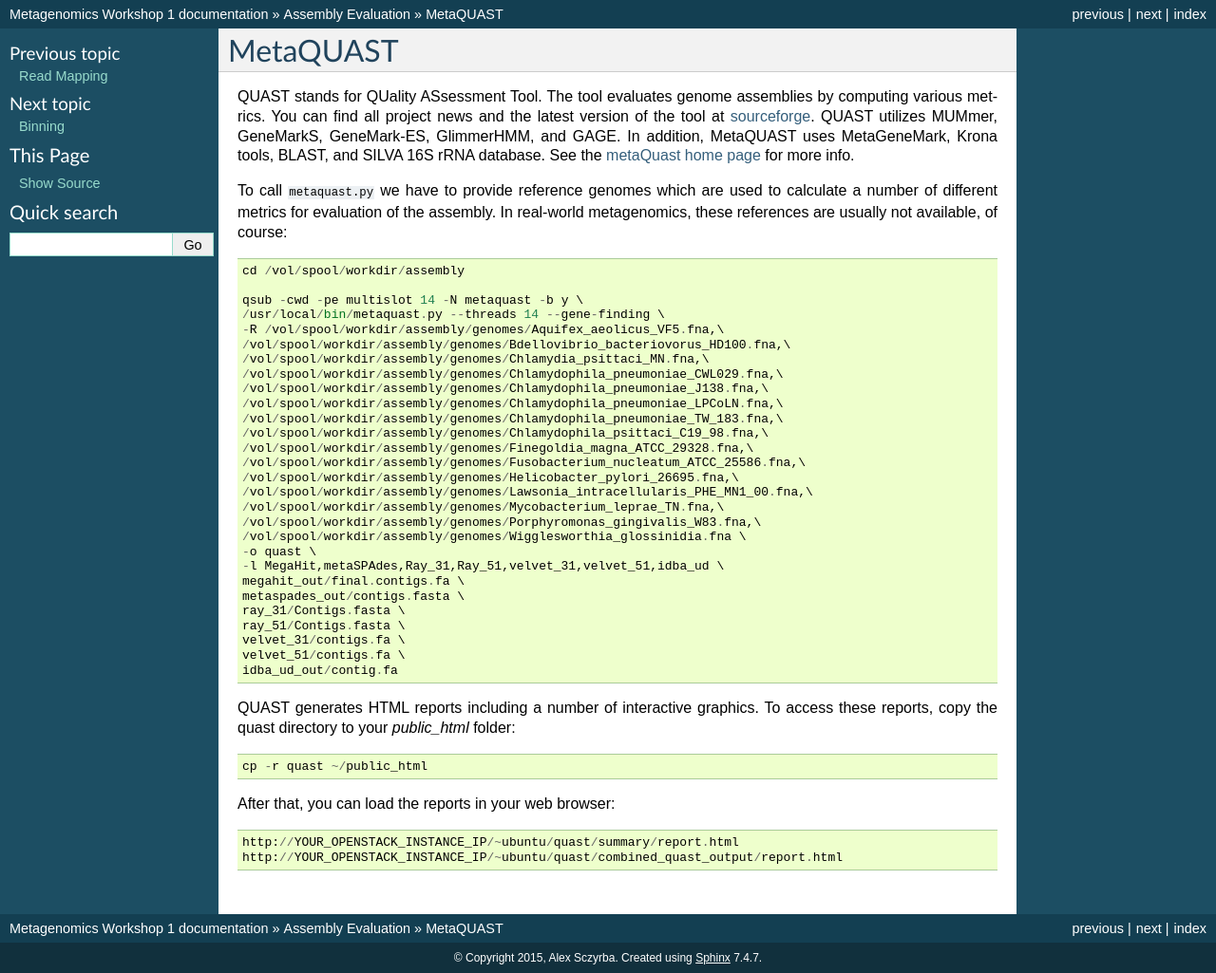
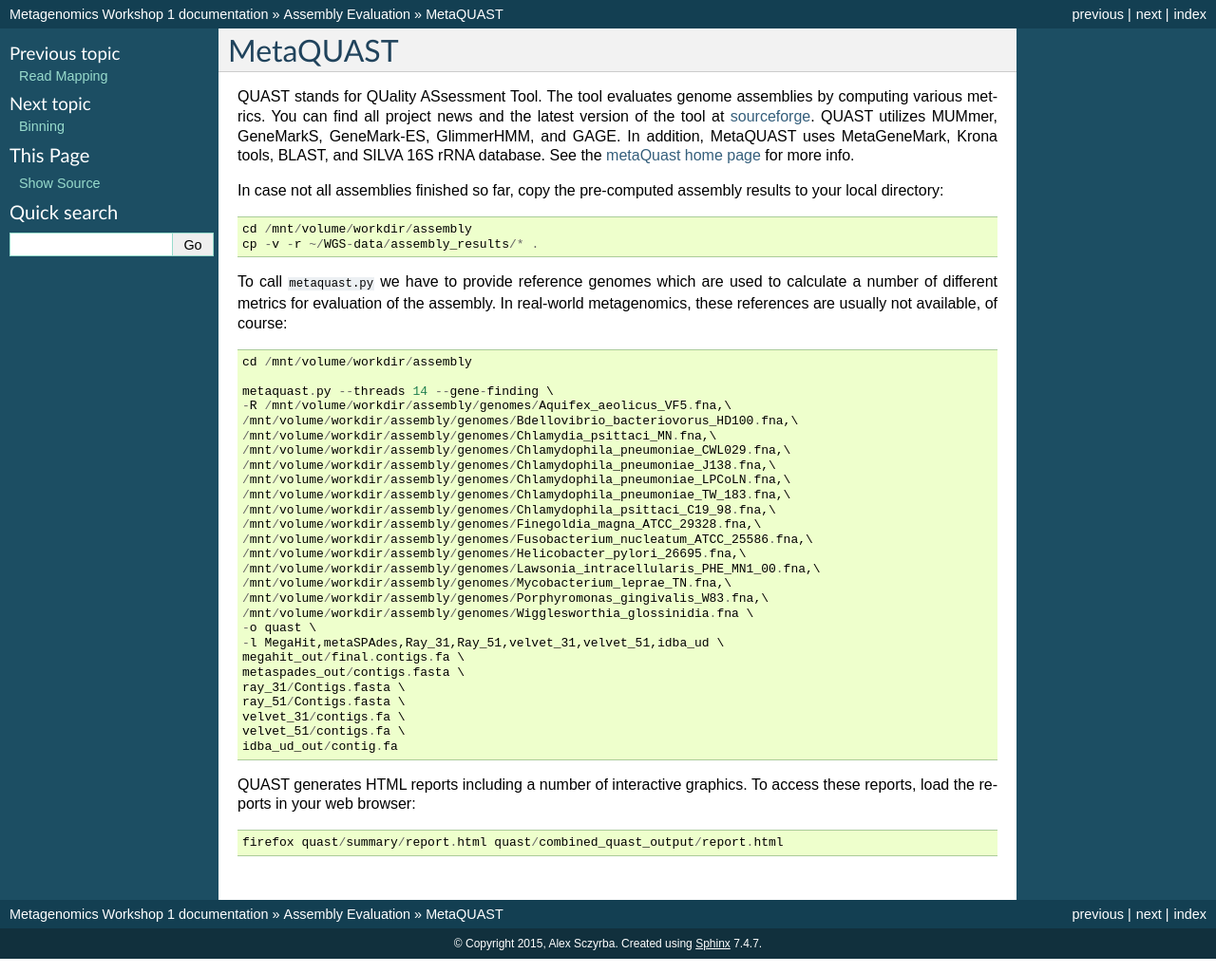
Before and after one commit to metagenomics/metagenomics-workshop, a Sphinx documentation site: the page built from docs/evaluation/metaquast.rst, in a window 1280 px wide. Shown: the whole page at 95% size. Built offline with Sphinx 7.4.7, drawn with Linux system fonts in a browser that asks for light colours.

Commit message:
copy results first changed paths

```diff
--- a/docs/evaluation/metaquast.rst
+++ b/docs/evaluation/metaquast.rst
@@ -10,30 +10,35 @@
 database. See the `metaQuast home page <http://quast.sourceforge.net/metaquast//>`_
 for more info.
 
+In case not all assemblies finished so far, copy the pre-computed
+assembly results to your local directory::
+
+  cd /mnt/volume/workdir/assembly
+  cp -v -r ~/WGS-data/assembly_results/* .
+
 To call ``metaquast.py`` we have to provide reference genomes which
 are used to calculate a number of different metrics for evaluation of
 the assembly. In real-world metagenomics, these references are usually
 not available, of course::
 
-  cd /vol/spool/workdir/assembly
+  cd /mnt/volume/workdir/assembly
 
-  qsub -cwd -pe multislot 14 -N metaquast -b y \
-  /usr/local/bin/metaquast.py --threads 14 --gene-finding \
-  -R /vol/spool/workdir/assembly/genomes/Aquifex_aeolicus_VF5.fna,\
-  /vol/spool/workdir/assembly/genomes/Bdellovibrio_bacteriovorus_HD100.fna,\
-  /vol/spool/workdir/assembly/genomes/Chlamydia_psittaci_MN.fna,\
-  /vol/spool/workdir/assembly/genomes/Chlamydophila_pneumoniae_CWL029.fna,\
-  /vol/spool/workdir/assembly/genomes/Chlamydophila_pneumoniae_J138.fna,\
-  /vol/spool/workdir/assembly/genomes/Chlamydophila_pneumoniae_LPCoLN.fna,\
-  /vol/spool/workdir/assembly/genomes/Chlamydophila_pneumoniae_TW_183.fna,\
-  /vol/spool/workdir/assembly/genomes/Chlamydophila_psittaci_C19_98.fna,\
-  /vol/spool/workdir/assembly/genomes/Finegoldia_magna_ATCC_29328.fna,\
-  /vol/spool/workdir/assembly/genomes/Fusobacterium_nucleatum_ATCC_25586.fna,\
-  /vol/spool/workdir/assembly/genomes/Helicobacter_pylori_26695.fna,\
-  /vol/spool/workdir/assembly/genomes/Lawsonia_intracellularis_PHE_MN1_00.fna,\
-  /vol/spool/workdir/assembly/genomes/Mycobacterium_leprae_TN.fna,\
-  /vol/spool/workdir/assembly/genomes/Porphyromonas_gingivalis_W83.fna,\
-  /vol/spool/workdir/assembly/genomes/Wigglesworthia_glossinidia.fna \
+  metaquast.py --threads 14 --gene-finding \
+  -R /mnt/volume/workdir/assembly/genomes/Aquifex_aeolicus_VF5.fna,\
+  /mnt/volume/workdir/assembly/genomes/Bdellovibrio_bacteriovorus_HD100.fna,\
+  /mnt/volume/workdir/assembly/genomes/Chlamydia_psittaci_MN.fna,\
+  /mnt/volume/workdir/assembly/genomes/Chlamydophila_pneumoniae_CWL029.fna,\
+  /mnt/volume/workdir/assembly/genomes/Chlamydophila_pneumoniae_J138.fna,\
+  /mnt/volume/workdir/assembly/genomes/Chlamydophila_pneumoniae_LPCoLN.fna,\
+  /mnt/volume/workdir/assembly/genomes/Chlamydophila_pneumoniae_TW_183.fna,\
+  /mnt/volume/workdir/assembly/genomes/Chlamydophila_psittaci_C19_98.fna,\
+  /mnt/volume/workdir/assembly/genomes/Finegoldia_magna_ATCC_29328.fna,\
+  /mnt/volume/workdir/assembly/genomes/Fusobacterium_nucleatum_ATCC_25586.fna,\
+  /mnt/volume/workdir/assembly/genomes/Helicobacter_pylori_26695.fna,\
+  /mnt/volume/workdir/assembly/genomes/Lawsonia_intracellularis_PHE_MN1_00.fna,\
+  /mnt/volume/workdir/assembly/genomes/Mycobacterium_leprae_TN.fna,\
+  /mnt/volume/workdir/assembly/genomes/Porphyromonas_gingivalis_W83.fna,\
+  /mnt/volume/workdir/assembly/genomes/Wigglesworthia_glossinidia.fna \
   -o quast \
   -l MegaHit,metaSPAdes,Ray_31,Ray_51,velvet_31,velvet_51,idba_ud \
   megahit_out/final.contigs.fa \
@@ -44,12 +49,7 @@
   velvet_51/contigs.fa \
   idba_ud_out/contig.fa
 
-QUAST generates HTML reports including a number of interactive graphics. To access these reports, copy the
-quast directory to your `public_html` folder::
+QUAST generates HTML reports including a number of interactive graphics. To access these reports,
+load the reports in your web browser::
 
-  cp -r quast ~/public_html
-
-After that, you can load the reports in your web browser::
-
-  http://YOUR_OPENSTACK_INSTANCE_IP/~ubuntu/quast/summary/report.html
-  http://YOUR_OPENSTACK_INSTANCE_IP/~ubuntu/quast/combined_quast_output/report.html
+  firefox quast/summary/report.html quast/combined_quast_output/report.html
```
